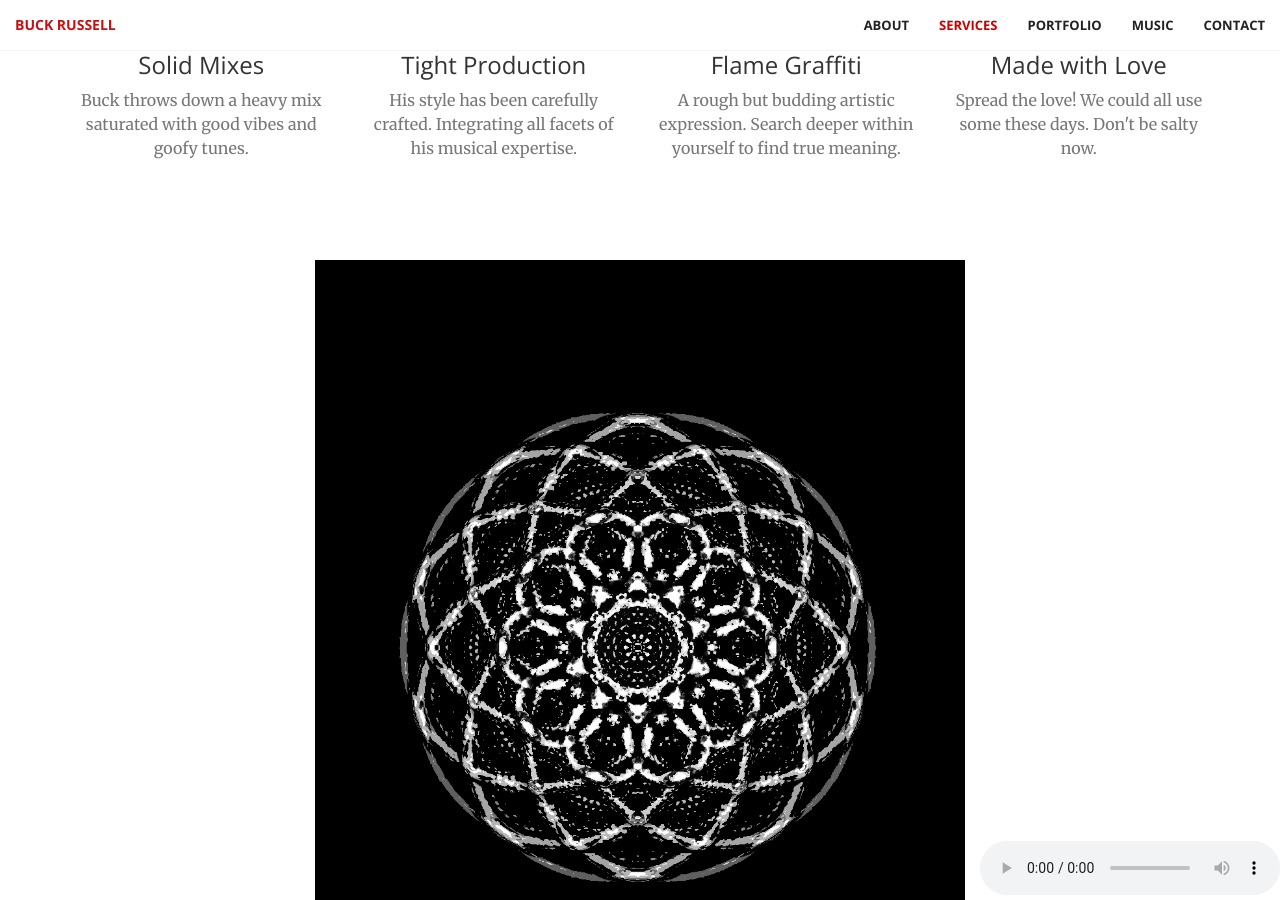
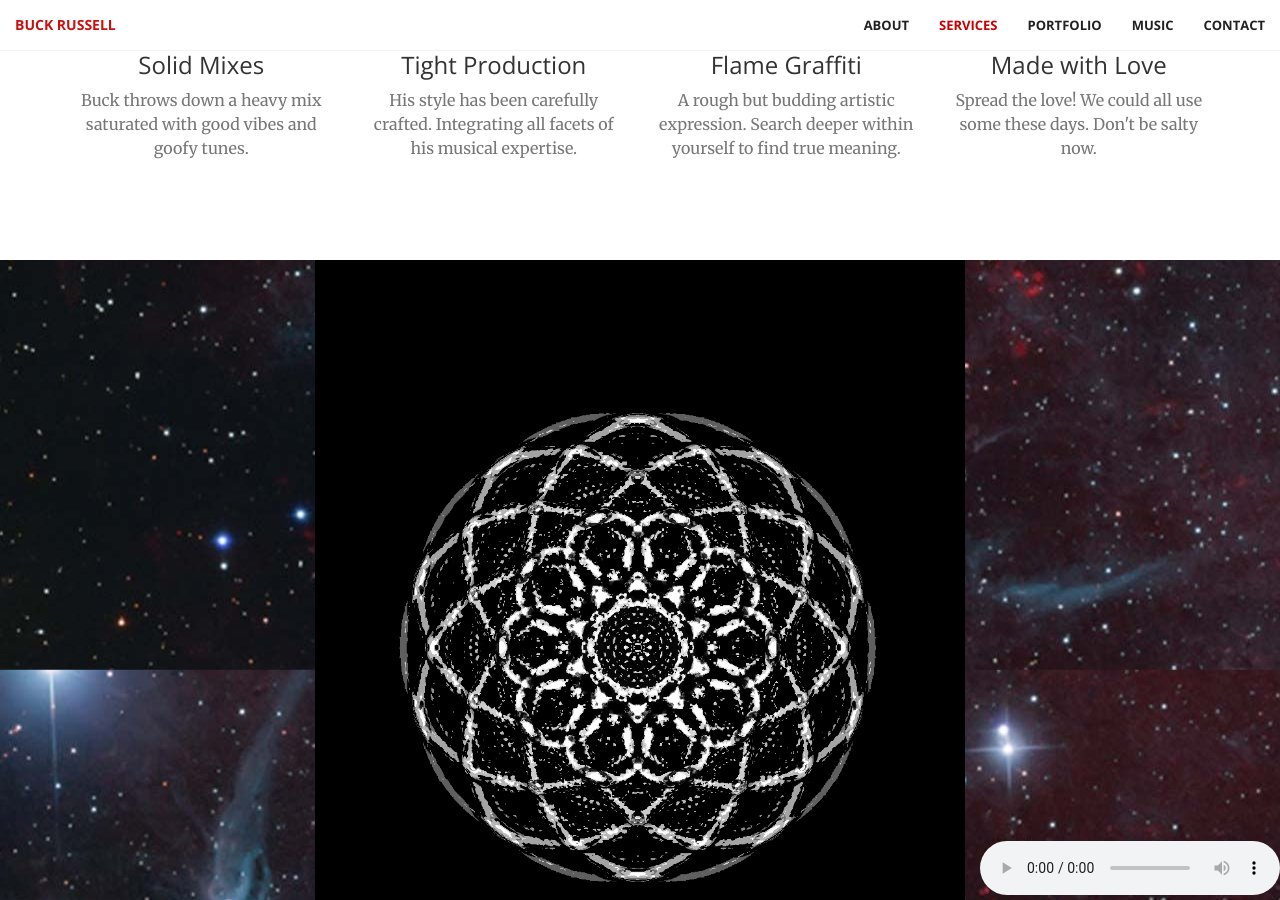
Before and after one commit to buckrussell/buckrussell.github.io, a Jekyll site: the page index.html, which Jekyll copies as it is, in a window 1280 px wide and 900 px high, scrolled down 1610 px. Built offline with Jekyll 4.4.1, drawn with Linux system fonts in a browser that asks for light colours.

Commit message:
Update creative.css

```diff
--- a/css/creative.css
+++ b/css/creative.css
@@ -259,7 +259,7 @@ header .header-content .header-content-inner p {
 }
 
 #portfolio {
-   background-image: url(../img/African Inspired.png);
+   background-image: url(../img/puppis-a-remnant-1920.jpg);
    background-position: center;
    background-repeat: repeat-y;
 }
```
